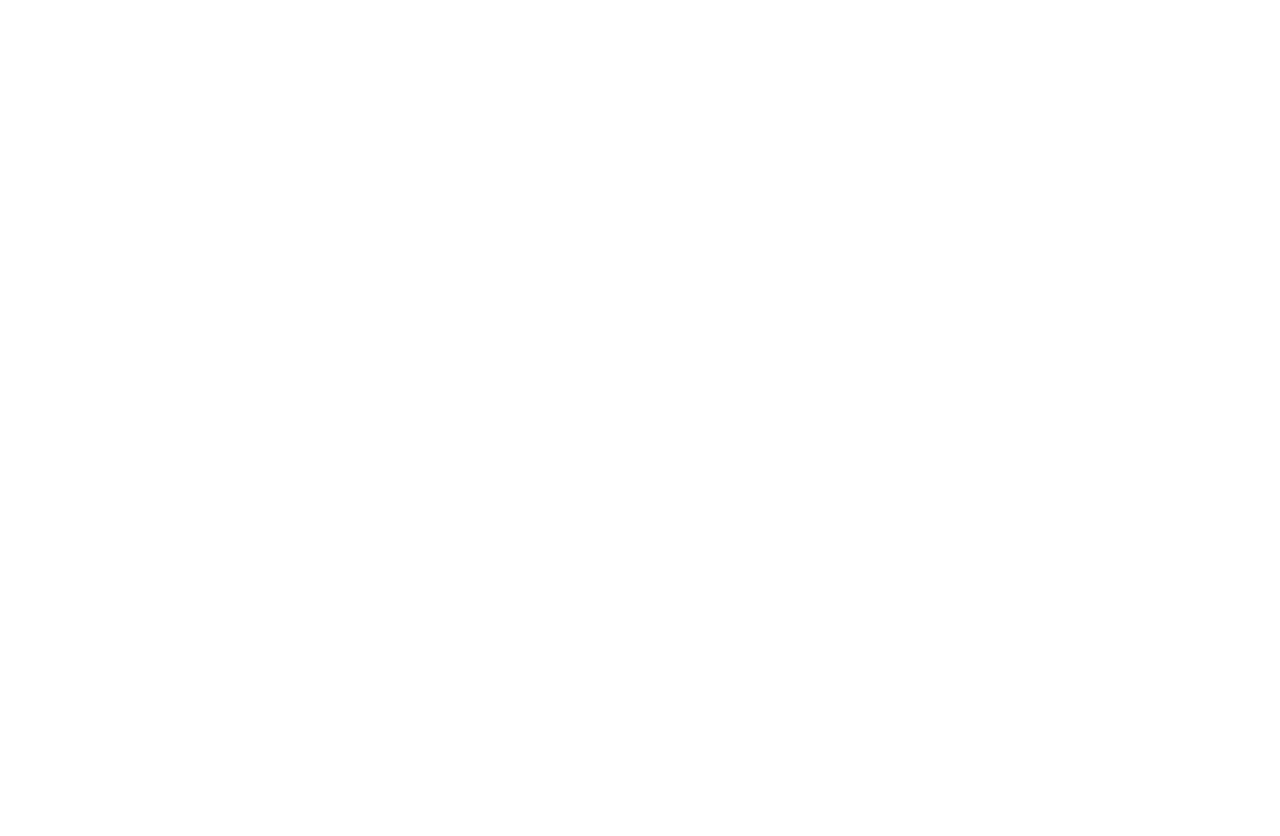
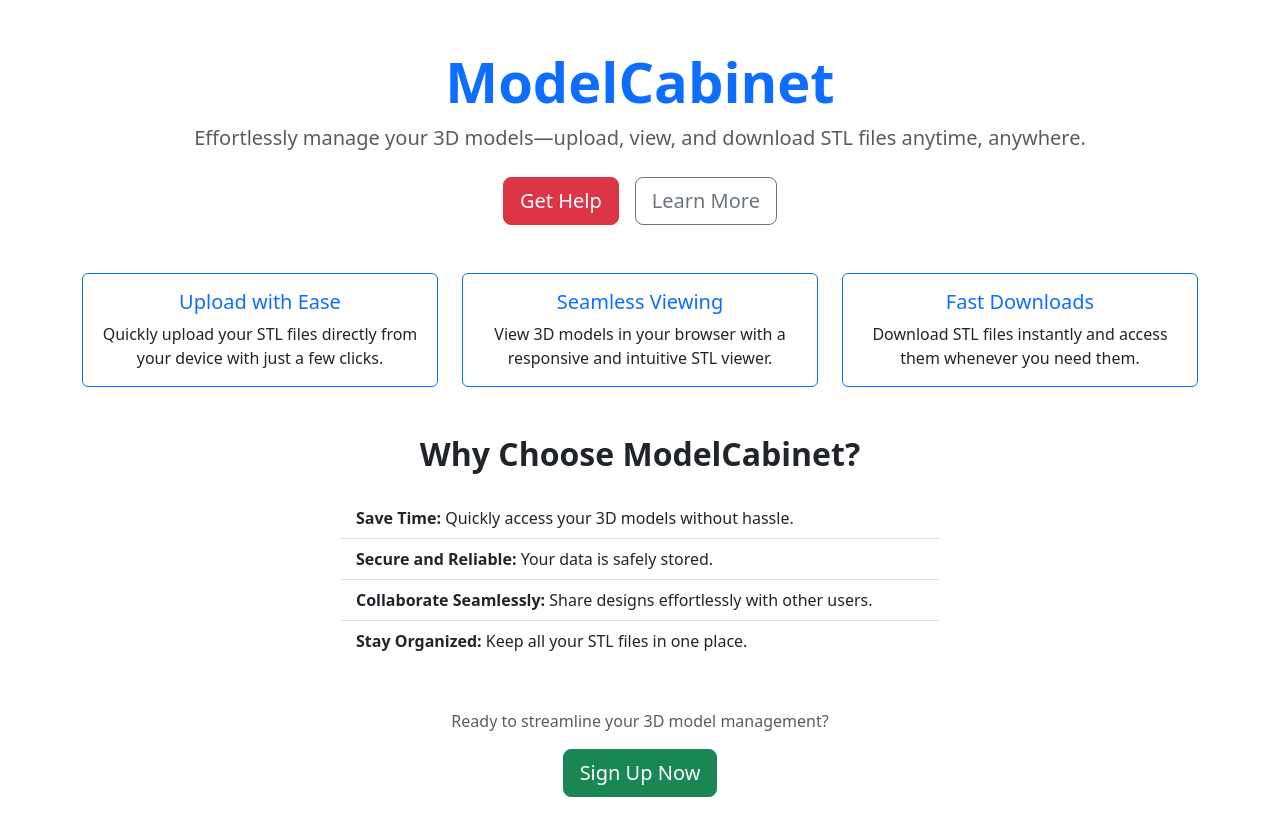
Before and after one commit to JonathanWilkerson1975/ModelCabinetJCW, an Angular app in the folder modelcabinet.client/: page / in a window 1280 px wide. Shown: the top 836 px of the page. Before the commit the page ends 800 px from the top, so only its background shows below. Built offline with nearby package versions, Linux system fonts and the light colour scheme.

Commit message:
create the langing page and added content for placeholder

```diff
--- a/modelcabinet.client/angular.json
+++ b/modelcabinet.client/angular.json
@@ -109,5 +109,8 @@
         }
       }
     }
+  },
+  "cli": {
+    "analytics": "5cc95333-2546-41cf-867c-00cca80dc9a9"
   }
 }
--- a/modelcabinet.client/src/app/app.component.html
+++ b/modelcabinet.client/src/app/app.component.html
@@ -1 +1,2 @@
 <router-outlet></router-outlet>
+<app-landing-page></app-landing-page>
--- a/modelcabinet.client/src/app/app.module.ts
+++ b/modelcabinet.client/src/app/app.module.ts
@@ -4,10 +4,12 @@
 
 import { AppRoutingModule } from './app-routing.module';
 import { AppComponent } from './app.component';
+import { LandingPageComponent } from './landing-page/landing-page.component';
 
 @NgModule({
   declarations: [
-    AppComponent
+    AppComponent,
+    LandingPageComponent
   ],
   imports: [
     BrowserModule,
--- /dev/null
+++ b/modelcabinet.client/src/app/landing-page/landing-page.component.html
@@ -0,0 +1,70 @@
+<div class="container text-center py-5">
+  <!-- Hero Section -->
+  <h1 class="display-4 fw-bold text-primary">ModelCabinet</h1>
+  <p class="lead text-muted">
+    Effortlessly manage your 3D models—upload, view, and download STL files anytime, anywhere.
+  </p>
+  <div class="d-flex justify-content-center mt-4">
+    <button class="btn btn-danger btn-lg me-3">Get Help</button>
+    <button class="btn btn-outline-secondary btn-lg">Learn More</button>
+  </div>
+
+  <!-- Features Section -->
+  <div class="row mt-5">
+    <div class="col-md-4">
+      <div class="card border-primary h-100">
+        <div class="card-body">
+          <h5 class="card-title text-primary">Upload with Ease</h5>
+          <p class="card-text">
+            Quickly upload your STL files directly from your device with just a few clicks.
+          </p>
+        </div>
+      </div>
+    </div>
+    <div class="col-md-4">
+      <div class="card border-primary h-100">
+        <div class="card-body">
+          <h5 class="card-title text-primary">Seamless Viewing</h5>
+          <p class="card-text">
+            View 3D models in your browser with a responsive and intuitive STL viewer.
+          </p>
+        </div>
+      </div>
+    </div>
+    <div class="col-md-4">
+      <div class="card border-primary h-100">
+        <div class="card-body">
+          <h5 class="card-title text-primary">Fast Downloads</h5>
+          <p class="card-text">
+            Download STL files instantly and access them whenever you need them.
+          </p>
+        </div>
+      </div>
+    </div>
+  </div>
+
+  <!-- Benefits Section -->
+  <div class="mt-5">
+    <h2 class="fw-bold">Why Choose ModelCabinet?</h2>
+    <ul class="list-group list-group-flush text-start mx-auto mt-4" style="max-width: 600px;">
+      <li class="list-group-item">
+        <strong>Save Time:</strong> Quickly access your 3D models without hassle.
+      </li>
+      <li class="list-group-item">
+        <strong>Secure and Reliable:</strong> Your data is safely stored.
+      </li>
+      <li class="list-group-item">
+        <strong>Collaborate Seamlessly:</strong> Share designs effortlessly with other users.
+      </li>
+      <li class="list-group-item">
+        <strong>Stay Organized:</strong> Keep all your STL files in one place.
+      </li>
+    </ul>
+  </div>
+
+  <!-- Call to Action Section -->
+  <div class="mt-5">
+    <p class="text-muted mb-3">Ready to streamline your 3D model management?</p>
+    <button class="btn btn-success btn-lg">Sign Up Now</button>
+  </div>
+</div>
```
Also changed, not shown: modelcabinet.client/src/app/landing-page/landing-page.component.ts (added, +10 -0 lines), modelcabinet.client/src/app/landing-page/landing-page.component.css (added), 1 other file (tests, documents, lock files or other folders).
